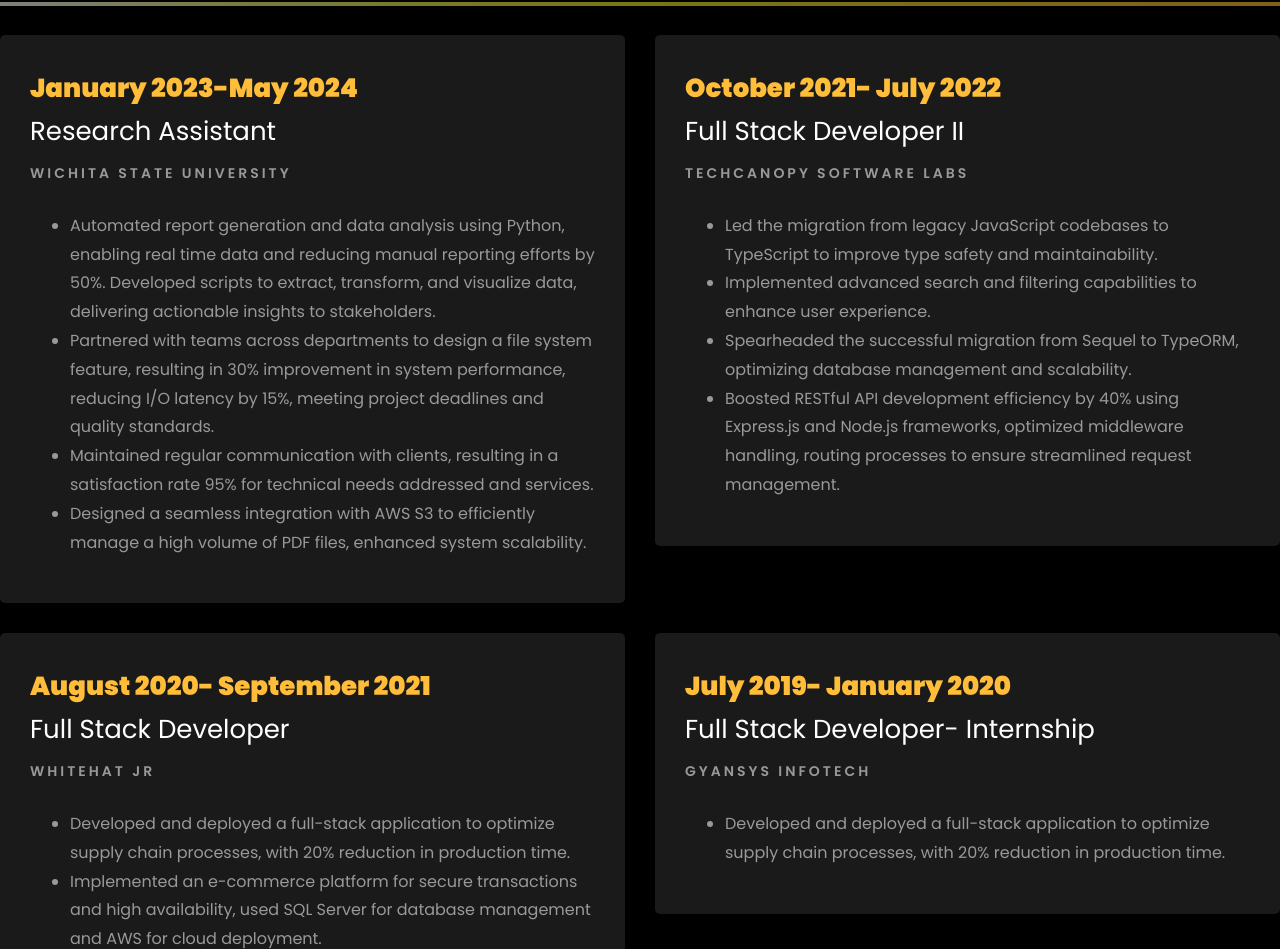
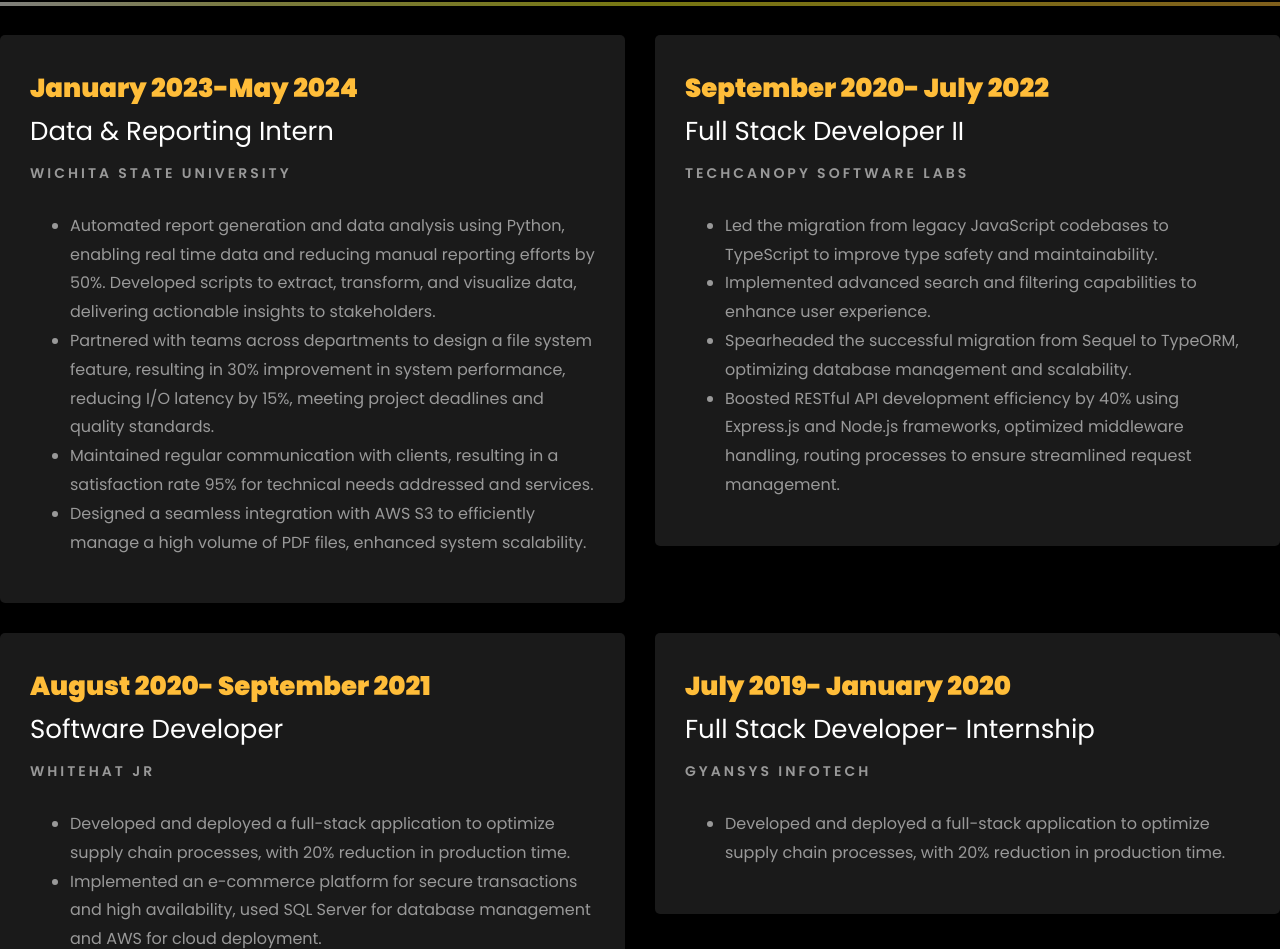
Before and after one commit to aishwarya2153/Aishwarya_Portfolio, a plain HTML site: page index.html in a window 1280 px wide. Shown: the part 1709-2658 px from the top of the page. Drawn offline with Linux system fonts and the light colour scheme; animation ran at ten frames a second; files whose address does not match are found by name.

Commit message:
Update index.html

```diff
--- a/index.html
+++ b/index.html
@@ -283,7 +283,7 @@
 				<div class="col-md-6">
 					<div class="resume-wrap ftco-animate">
 						<span class="date">January 2023-May 2024</span>
-						<h2>Research Assistant</h2>
+						<h2>Data & Reporting Intern</h2>
 						<span class="position">Wichita State University</span>
 						<p class="mt-4">
 							<ul>
@@ -299,7 +299,7 @@
 
 				<div class="col-md-6">
 					<div class="resume-wrap ftco-animate">
-						<span class="date">October 2021- July 2022</span>
+						<span class="date">September 2020- July 2022</span>
 						<h2>Full Stack Developer II</h2>
 						<span class="position">Techcanopy Software Labs</span>
 						<p class="mt-4">
@@ -316,7 +316,7 @@
 				<div class="col-md-6">
 					<div class="resume-wrap ftco-animate">
 						<span class="date">August 2020- September 2021</span>
-						<h2>Full Stack Developer</h2>
+						<h2>Software Developer</h2>
 						<span class="position">Whitehat Jr</span>
 						<p class="mt-4">
 							<ul>
```
